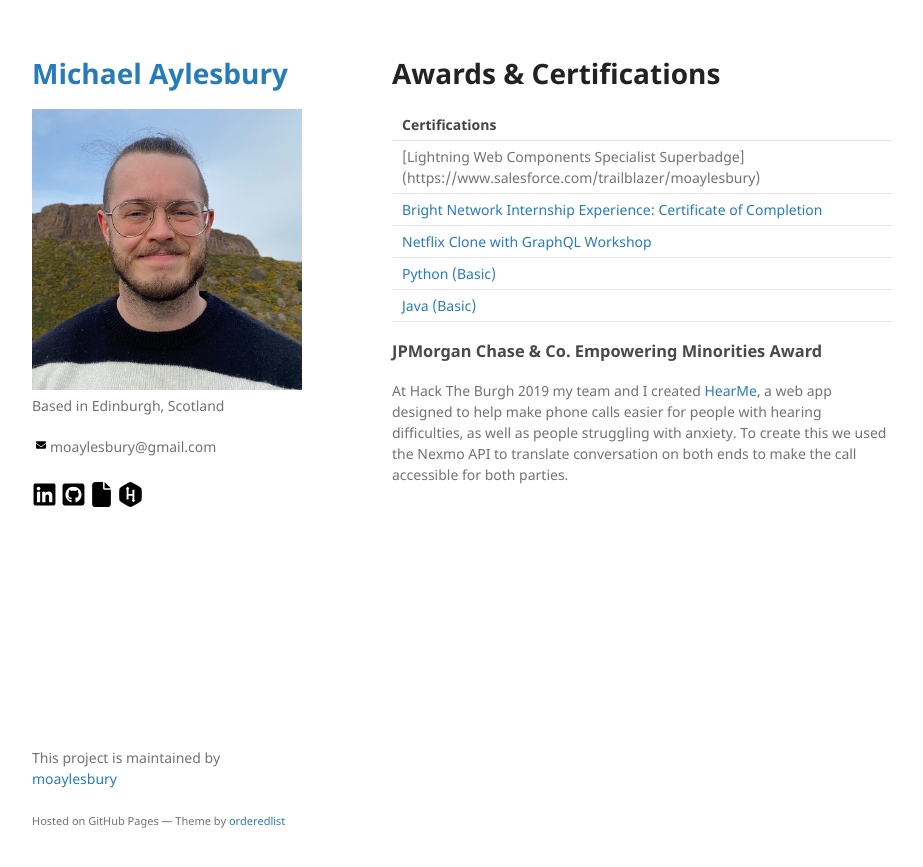
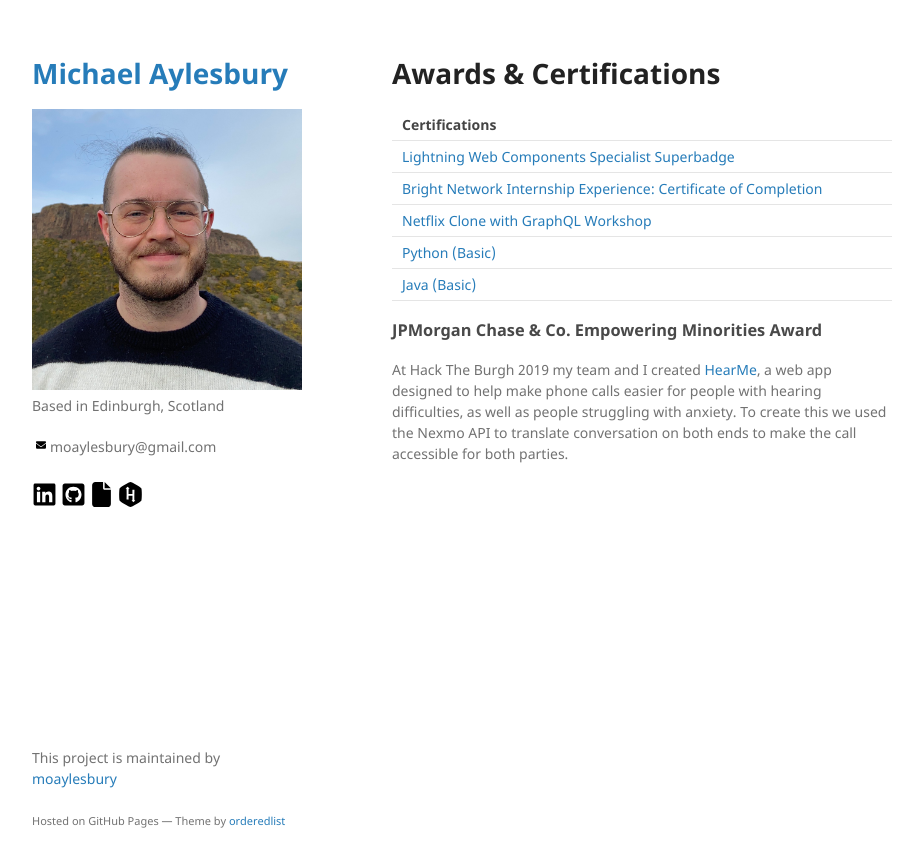
Before and after one commit to moaylesbury/michaelaylesbury.github.io, a Jekyll site: the page built from awards-and-certifications.md, in a window 1280 px wide. Shown: the top 867 px of the page, without its empty margins (178-1101 px from the left). Built offline with Jekyll 4.4.1, drawn with Linux system fonts in a browser that asks for light colours; our own code applies the rules of GitHub Pages for plain Markdown files; part of the change alters nothing that is shown.

Commit message:
Fix formatting

```diff
--- a/awards-and-certifications.md
+++ b/awards-and-certifications.md
@@ -6,7 +6,7 @@ layout: default
 
 | Certifications                                                   |
 |:------------------------------------------------------------|
-| [Lightning Web Components Specialist Superbadge] (https://www.salesforce.com/trailblazer/moaylesbury) |
+| [Lightning Web Components Specialist Superbadge]([https://www.brightnetwork.co.uk/certificates/internship-experience-uk-techn_ycf31rmiz7kw0p/](https://www.salesforce.com/trailblazer/moaylesbury))       |
 | [Bright Network Internship Experience: Certificate of Completion](https://www.brightnetwork.co.uk/certificates/internship-experience-uk-techn_ycf31rmiz7kw0p/)       |
 | [Netflix Clone with GraphQL Workshop](https://badgr.com/public/assertions/iqAuwki3Q8ie79yUvZgwHw)          |
 | [Python (Basic)](https://www.hackerrank.com/certificates/e30643b02cf6)          |
```
